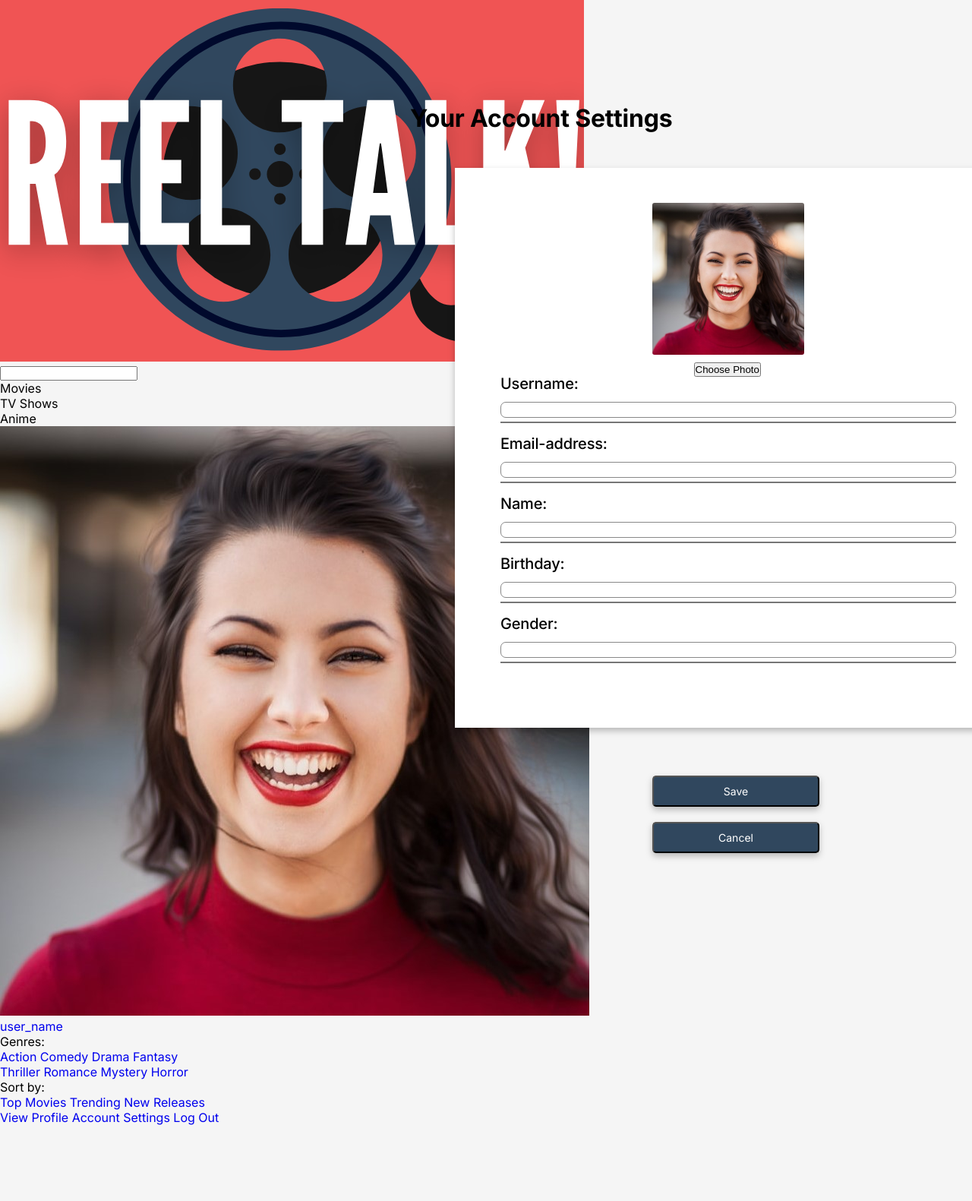
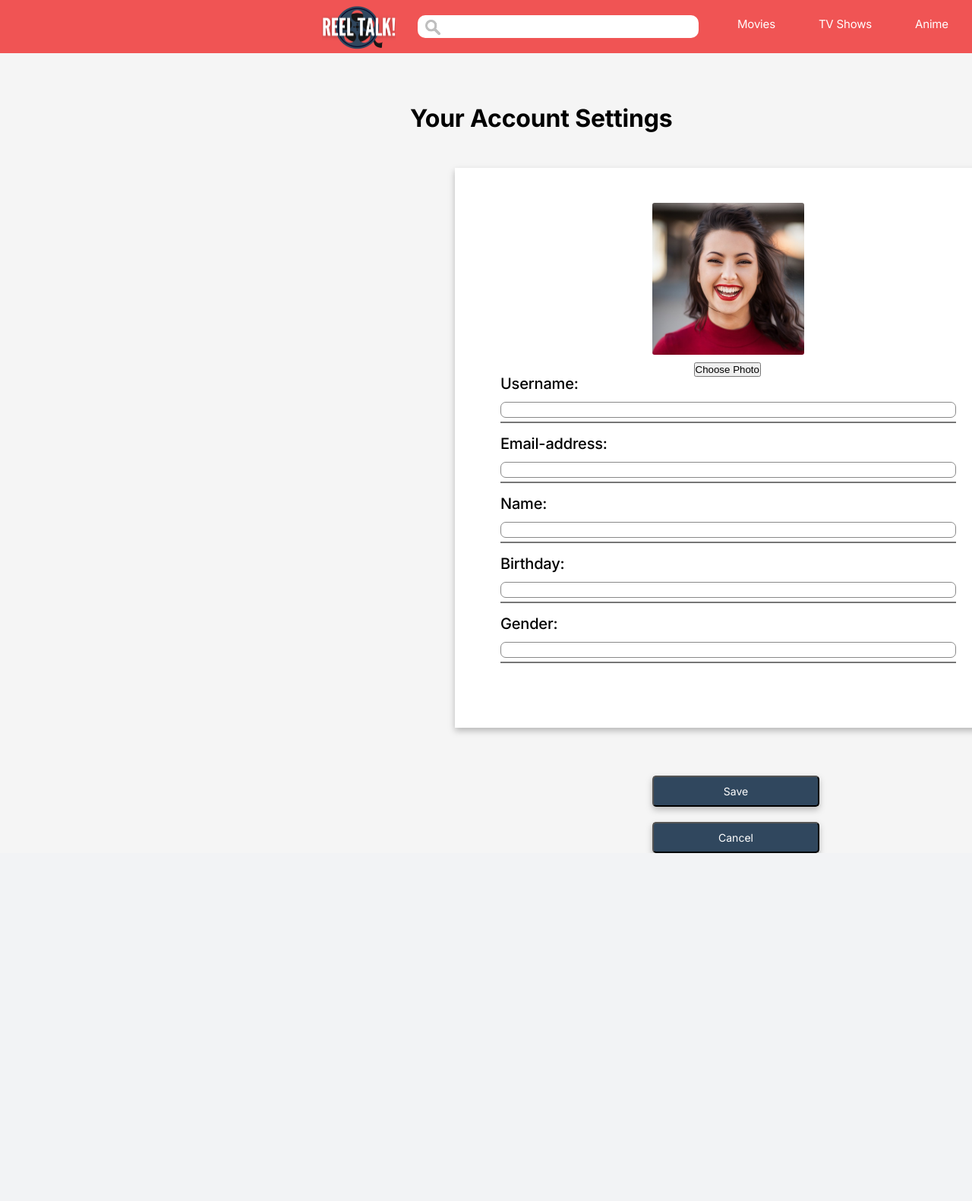
Before and after one commit to Drey037/CCAPDEV-webapp, a web app: file Reel Talk!/User Settings Edit.html in a window 1280 px wide; the page is wider, and only the part inside the window is pictured. Shown: that part at 76% size. After the commit the page ends 1123 px from the top of that part, so only its background shows below. Run offline with its HTML, style and script files only (its server is not run), Linux system fonts and the light colour scheme.

Commit message:
Fixed some links, added padding to search bar

```diff
--- a/Reel Talk!/User Settings Edit.html
+++ b/Reel Talk!/User Settings Edit.html
@@ -3,6 +3,8 @@
 <html>
 	<head>
 		<title>Reel Talk!</title>
+		<link rel="stylesheet" href="css/navbar.css">
+		<link rel="stylesheet" href="css/overlays.css">
 		<link rel="stylesheet" href="css/style.css" />
 		<link href="https://fonts.googleapis.com/css2?family=Inter:wght@100;200;300;400;500;600;700;800;900&display=swap" rel="stylesheet">
 	</head>
@@ -68,8 +70,8 @@
 
 		<div id="user-dropdown">
 			<a href="#">View Profile</a>
-			<a href="#">Account Settings</a>
-			<a href="index.html" onclick="logout()">Log Out</a>
+			<a href="User Settings.html">Account Settings</a>
+			<a href="index.html">Log Out</a>
 		</div>
 	</div>
 	</body>
@@ -166,6 +168,6 @@
 
 <!-- this is the div for all of the texts -->
 
-<script src="main.js"></script>
+<script src="js/main.js"></script>
 </body>
 </html>
--- a/Reel Talk!/css/navbar.css
+++ b/Reel Talk!/css/navbar.css
@@ -71,8 +71,9 @@
 	height: 30px;
 	border-radius: 10px;
 
-	font-family: 'Inter';
 	font-style: bold;
+
+	padding-left: 45px;
 }
 
 
--- a/Reel Talk!/navbar_postarea.html
+++ b/Reel Talk!/navbar_postarea.html
@@ -70,8 +70,8 @@
 
 		<div id="user-dropdown">
 			<a href="#">View Profile</a>
-			<a href="#">Account Settings</a>
-			<a href="index.html" onclick="logout()">Log Out</a>
+			<a href="User Settings.html">Account Settings</a>
+			<a href="index.html">Log Out</a>
 		</div>
 	</div>
 	</body>
```
Also changed, not shown: Reel Talk!/User Settings.html (+5 -3 lines).
